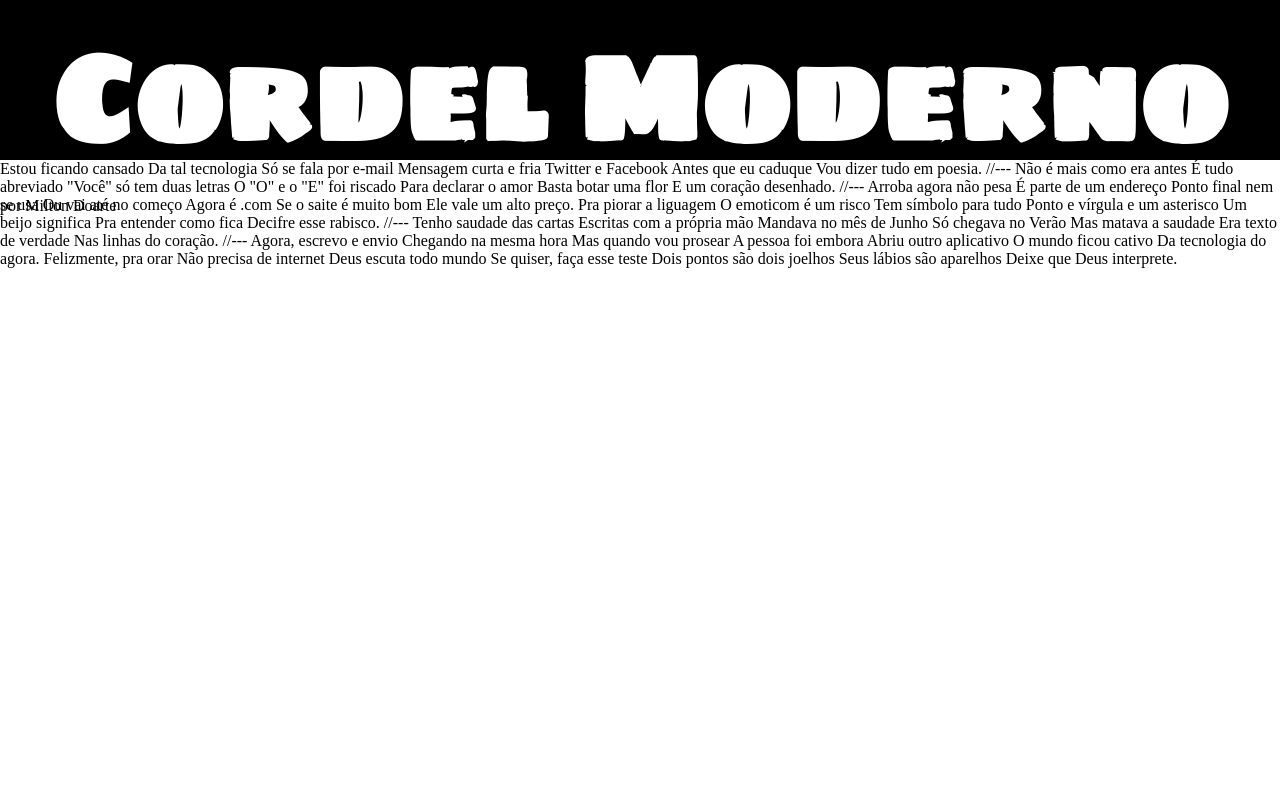
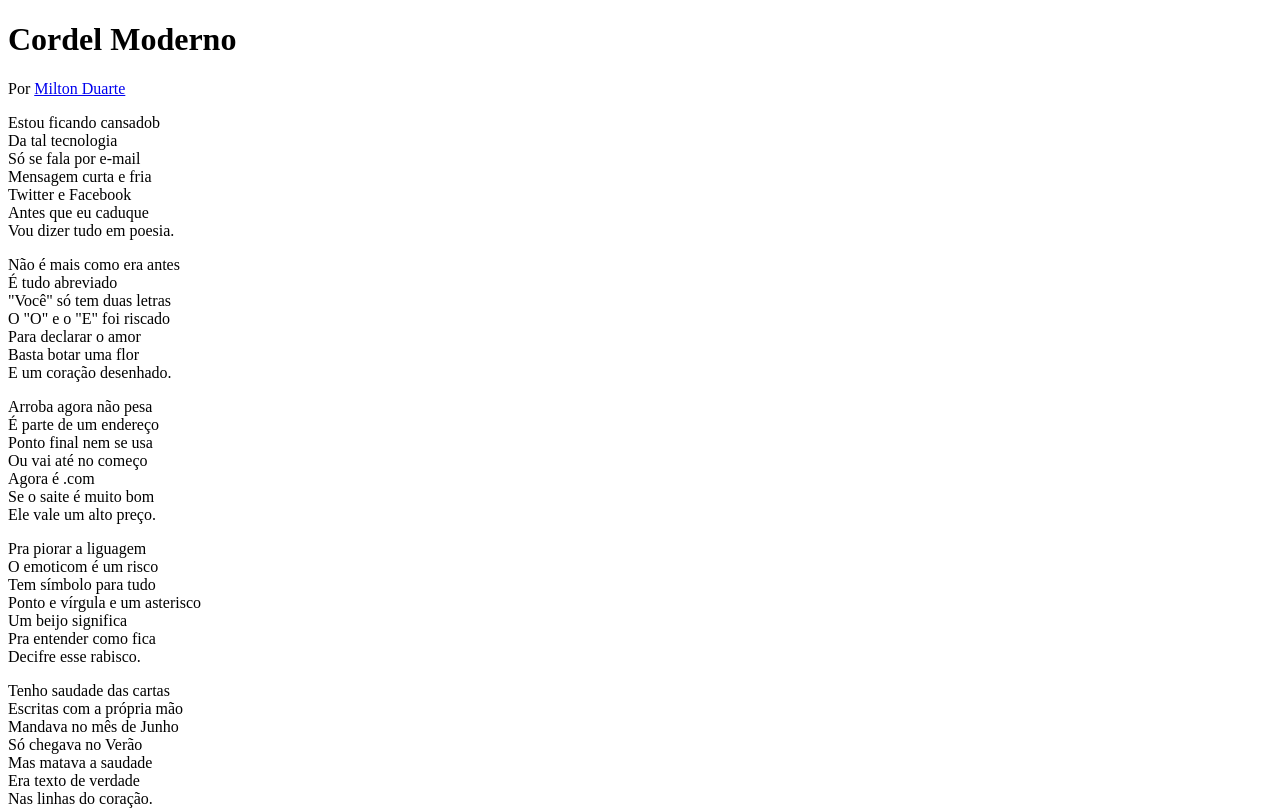
Before and after one commit to felipesegundo/html-css, a plain HTML site: page desafios/desafio12/index.html in a window 1280 px wide. Shown: the top 811 px of the page. Drawn offline with Linux system fonts and the light colour scheme.

Commit message:
atualização

```diff
--- a/desafios/desafio12/index.html
+++ b/desafios/desafio12/index.html
@@ -12,76 +12,105 @@
         <h1>
             Cordel Moderno
         </h1>
-
-        <p>
-            por Milton Doarte
-        </p>
+        <p>Por <a href="https://www.recantodasletras.com.br/poesias/3186743"target="_blank" rel="external">Milton Duarte</a></p>
     </header>
 
-    <main>
-        Estou ficando cansado
-Da tal tecnologia
-Só se fala por e-mail
-Mensagem curta e fria
-Twitter e Facebook
-Antes que eu caduque
-Vou dizer tudo em poesia.
 
-//---
+     <section>
+            <p>
+                Estou ficando cansadob <br>
+                    Da tal tecnologia <br>
+                    Só se fala por e-mail <br>
+                    Mensagem curta e fria <br>
+                    Twitter e Facebook <br>
+                    Antes que eu caduque <br>
+                    Vou dizer tudo em poesia.
+            </p>
+     </section>
 
-Não é mais como era antes
-É tudo abreviado
-"Você" só tem duas letras
-O "O" e o "E" foi riscado
-Para declarar o amor
-Basta botar uma flor
-E um coração desenhado.
 
-//---
 
-Arroba agora não pesa
-É parte de um endereço
-Ponto final nem se usa
-Ou vai até no começo
-Agora é .com
-Se o saite é muito bom
-Ele vale um alto preço.
+    <section>
+        <p>
+            Não é mais como era antes <br>
+            É tudo abreviado <br>
+            "Você" só tem duas letras <br>
+            O "O" e o "E" foi riscado <br>
+            Para declarar o amor <br>
+            Basta botar uma flor <br>
+            E um coração desenhado.
+        </p>
+    </section>
 
-Pra piorar a liguagem
-O emoticom é um risco
-Tem símbolo para tudo
-Ponto e vírgula e um asterisco
-Um beijo significa
-Pra entender como fica
-Decifre esse rabisco.
 
-//---
 
-Tenho saudade das cartas
-Escritas com a própria mão
-Mandava no mês de Junho
-Só chegava no Verão
-Mas matava a saudade
-Era texto de verdade
-Nas linhas do coração.
+    <section>
 
-//---
+            <p>
+                Arroba agora não pesa <br>
+                É parte de um endereço <br>
+                Ponto final nem se usa <br>
+                Ou vai até no começo <br>
+                Agora é .com <br>
+                Se o saite é muito bom <br>
+                Ele vale um alto preço.
+            </p>
+            <p>
+                Pra piorar a liguagem <br>
+                O emoticom é um risco <br>
+                Tem símbolo para tudo <br>
+                Ponto e vírgula e um asterisco <br>
+                Um beijo significa <br>
+                Pra entender como fica <br>
+                Decifre esse rabisco.
+            </p>
 
-Agora, escrevo e envio
-Chegando na mesma hora
-Mas quando vou prosear
-A pessoa foi embora
-Abriu outro aplicativo
-O mundo ficou cativo
-Da tecnologia do agora.
+    </section>
 
-Felizmente, pra orar
-Não precisa de internet
-Deus escuta todo mundo
-Se quiser, faça esse teste
-Dois pontos são dois joelhos
-Seus lábios são aparelhos
-Deixe que Deus interprete.
-    </main>
+
+
+    <section>
+        <p>
+            Tenho saudade das cartas <br>
+            Escritas com a própria mão <br>
+            Mandava no mês de Junho <br>
+            Só chegava no Verão <br>
+            Mas matava a saudade <br>
+            Era texto de verdade <br>
+            Nas linhas do coração.
+        </p>
+    </section>
+
+
+
+    <section>
+
+            <p>
+                Agora, escrevo e envio <br>
+                Chegando na mesma hora <br>
+                Mas quando vou prosear <br>
+                A pessoa foi embora <br>
+                Abriu outro aplicativo <br>
+                O mundo ficou cativo <br>
+                Da tecnologia do agora.
+            </p>
+            <p>
+                Felizmente, pra orar <br>
+                Não precisa de internet <br>
+                Deus escuta todo mundo <br>
+                Se quiser, faça esse teste <br>
+                Dois pontos são dois joelhos <br>
+                Seus lábios são aparelhos <br>
+                Deixe que Deus interprete.
+            </p>
+
+    </section>
+
+
+        <footer>
+            <p>
+                Site criado por Felipe Segundo para o <a href="https://www.youtube.com/@CursoemVideo"target="_blank" rel="external"> CursoemVídeo</a>
+            </p>
+        </footer>
 </body>
 </html>
--- a/desafios/desafio12/style.css
+++ b/desafios/desafio12/style.css
@@ -1,18 +1 @@
-@import url('https://fonts.googleapis.com/css2? family= Passion+One:wght@400;700;900 & family= Sigmar+One & display=swap');
-header{
-    background-color: black;
-    height: 10em;
-}
-*{
-    margin: 0px;
-    padding: 0%;
-}
-
-header h1{
-    color: white;
-    text-align: center;
-
-    font-family: 'Sigmar One', cursiva, 'Passion One', cursive;
-    font-size: 120px;
-    font-weight: ;
-}
+@import url('https://fonts.googleapis.com/css2?family= Lalezar & display = swap');
```
